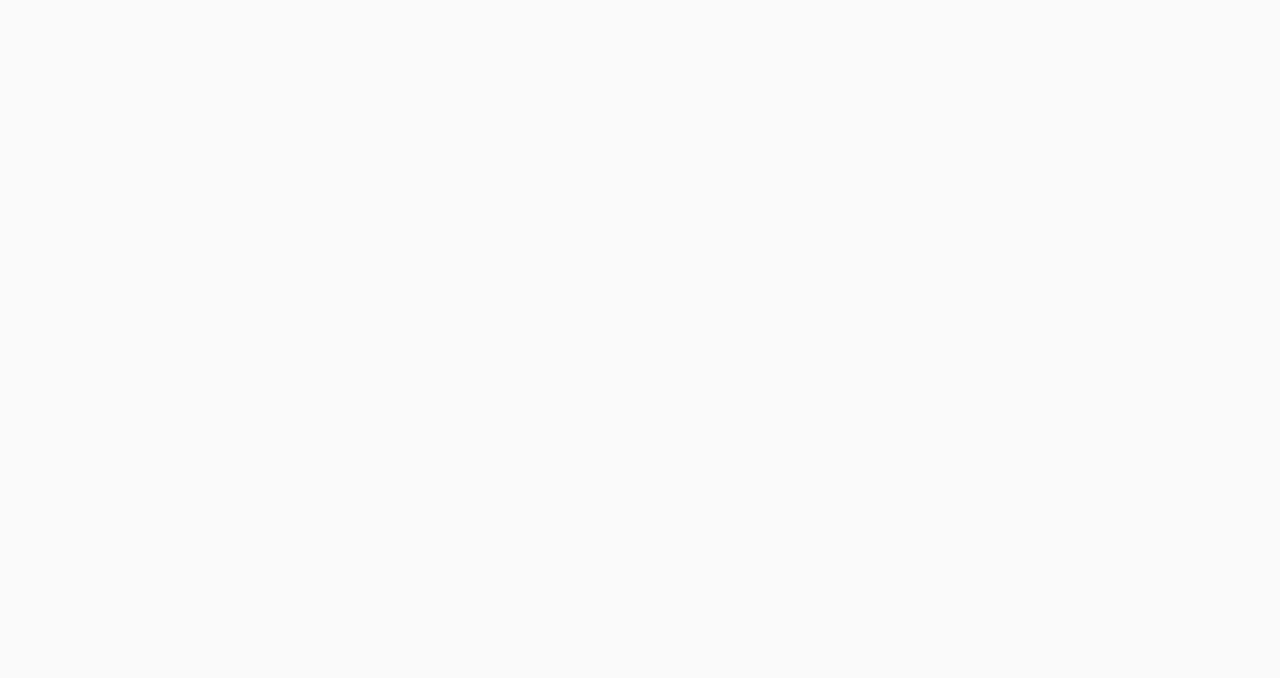
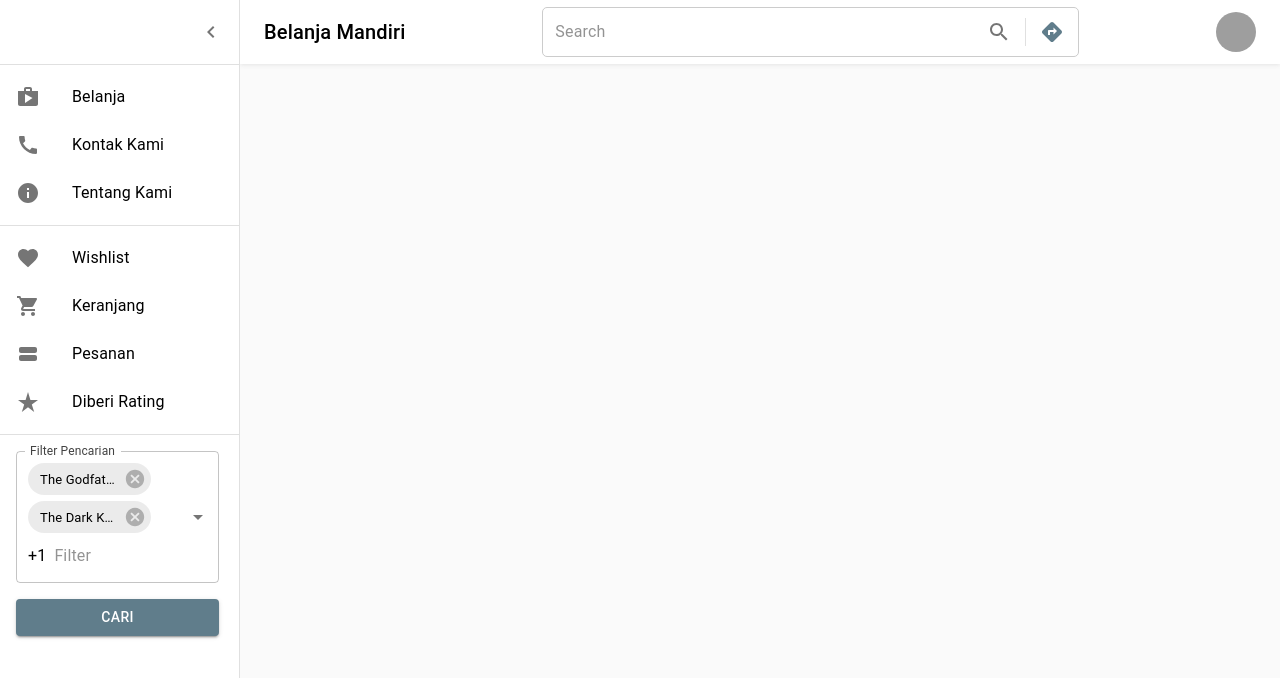
Before and after one commit to luthfibg/belanjamandiri, a React (Create React App) app: page /wishlist/1 in a window 1280 px wide. Before the commit this address had no page. Shown: the top 678 px of the page. Built offline with nearby package versions, Linux system fonts and the light colour scheme; grey boxes are pictures that could not be loaded.

Commit message:
#14 create new route for wishlist page

```diff
--- a/src/App.jsx
+++ b/src/App.jsx
@@ -6,6 +6,7 @@ import Shop from './pages/shop';
 import CustomerReg from './pages/CustomerReg';
 import OpenPage from './pages/OpenUser';
 import CustomerLogin from './pages/CustomerLogin';
+import Wishlist from './pages/Wishlist';
 import './styles/scroll_custom.css';
 
 function App() {
@@ -19,6 +20,7 @@ function App() {
           <Route path="/register-customer" element={<CustomerReg/>}/>
           <Route path="/login-customer" element={<CustomerLogin/>}/>
           <Route path="/shop/:customer_id" element={<Shop/>}/>
+          <Route path="/wishlist/:customer_id" element={<Wishlist/>}/>
         </Routes>
       </BrowserRouter>
     </ThemeProvider>
--- a/src/components/CustomDrawer.jsx
+++ b/src/components/CustomDrawer.jsx
@@ -39,9 +39,10 @@ const filterOptions = [
 ];
 
 function CustomDrawer(props) {
-    const { open, handleDrawerClose, isDesktop } = props;
+    const { open, handleDrawerClose, isdesktop, navigateToShop, navigateToWishlist } = props;
     const theme = useTheme();
 
+    // Menu drawer
     const drawer = (
         <div>
             <DrawerHeader>
@@ -53,7 +54,7 @@ function CustomDrawer(props) {
             <List>
                 {['Belanja', 'Kontak Kami', 'Tentang Kami'].map((text, index) => (
                     <ListItem key={text} disablePadding>
-                        <ListItemButton>
+                        <ListItemButton onClick={index === 0 ? navigateToShop : null}>
                             <ListItemIcon>
                                 {index === 0 ? <ShopIcon /> : index === 1 ? <CallIcon /> : <InfoIcon />}
                             </ListItemIcon>
@@ -66,12 +67,12 @@ function CustomDrawer(props) {
             <List>
                 {['Wishlist', 'Keranjang', 'Pesanan', 'Diberi Rating'].map((text, index) => (
                     <ListItem key={text} disablePadding>
-                        <ListItemButton>
-                            <ListItemIcon>
-                                {index === 0 ? <FavoriteIcon /> : index === 1 ? <ShoppingCartIcon /> : index === 2 ? <ViewStreamIcon /> : <StarRateIcon />}
-                            </ListItemIcon>
-                            <ListItemText primary={text} />
-                        </ListItemButton>
+                    <ListItemButton onClick={index === 0 ? navigateToWishlist : null}>
+                        <ListItemIcon>
+                        {index === 0 ? <FavoriteIcon /> : index === 1 ? <ShoppingCartIcon /> : index === 2 ? <ViewStreamIcon /> : <StarRateIcon />}
+                        </ListItemIcon>
+                        <ListItemText primary={text} />
+                    </ListItemButton>
                     </ListItem>
                 ))}
             </List>
@@ -94,7 +95,7 @@ function CustomDrawer(props) {
 
     return (
         <Drawer
-            variant={isDesktop ? "persistent" : "temporary"}
+            variant={isdesktop ? "persistent" : "temporary"}
             open={open}
             onClose={handleDrawerClose}
             sx={{
--- a/src/pages/Wishlist.jsx
+++ b/src/pages/Wishlist.jsx
@@ -1,5 +1,95 @@
-import React from "react";
+// Shop.js
+import * as React from 'react';
+import { styled, useTheme } from '@mui/material/styles';
+import { useParams, useNavigate } from 'react-router-dom';
+import {
+  Box, CssBaseline, useMediaQuery
+} from '@mui/material';
+import CustomDrawer, { DrawerHeader } from '../components/CustomDrawer';
+import CustomAppBar from '../components/CustomAppBar';  // import the CustomAppBar component
+
+const drawerWidth = 240;
+
+const Main = styled('main', { shouldForwardProp: (prop) => prop !== 'open' })(
+  ({ theme, open, isdesktop }) => ({
+    flexGrow: 1,
+    padding: theme.spacing(3),
+    transition: theme.transitions.create('margin', {
+      easing: theme.transitions.easing.sharp,
+      duration: theme.transitions.duration.leavingScreen,
+    }),
+    marginLeft: isdesktop ? (open ? `${drawerWidth}px` : 0) : 0,
+    width: isdesktop ? (open ? `calc(100% - ${drawerWidth}px)` : '100%') : '100%',
+  }),
+);
 
 export default function Wishlist() {
-    return <div>Wishlist</div>;
+  const theme = useTheme();
+  const isdesktop = useMediaQuery(theme.breakpoints.up('sm'));
+  const navigate = useNavigate();
+  const { customer_id } = useParams();
+
+  const [open, setOpen] = React.useState(isdesktop);
+  const [anchorElUser, setAnchorElUser] = React.useState(null);
+
+  const settings = ['Account', 'Logout'];
+
+  React.useEffect(() => {
+    setOpen(isdesktop);
+  }, [isdesktop]);
+
+  const navigateToShop = () => {
+    navigate(`/shop/${customer_id}`);
+    console.log('Navigate to shop with customer_id:', customer_id);
+  };
+
+  // open-closed drawer
+  const handleDrawerOpen = () => {
+    setOpen(true);
+  };
+  const handleDrawerClose = () => {
+    setOpen(false);
+  };
+
+
+  /**
+   * Sets the anchor element for the user menu to the current target of the event.
+   *
+   * @param {Event} event - The event that triggered the function.
+   * @return {void} This function does not return anything.
+   */
+  const handleOpenUserMenu = (event) => {
+    setAnchorElUser(event.currentTarget);
+  };
+
+  const handleCloseUserMenu = () => {
+    setAnchorElUser(null);
+  };
+
+  const logout = () => {
+    // Remove the JWT token from localStorage
+    localStorage.removeItem('token');
+    localStorage.removeItem('username');
+    // Redirect the user to the login page
+    window.location.href = '/login-customer';
+  }
+
+  return (
+    <Box sx={{ display: 'flex' }}>
+      <CssBaseline />
+      <CustomAppBar
+        open={open}
+        handleDrawerOpen={handleDrawerOpen}
+        handleOpenUserMenu={handleOpenUserMenu}
+        anchorElUser={anchorElUser}
+        handleCloseUserMenu={handleCloseUserMenu}
+        settings={settings}
+        logout={logout}
+      />
+      <CustomDrawer open={open} handleDrawerClose={handleDrawerClose} isdesktop={isdesktop} navigateToShop={navigateToShop} />
+      <Main open={open} isdesktop={isdesktop}>
+        <DrawerHeader />
+      </Main>
+    </Box>
+  );
 }
--- a/src/pages/shop.jsx
+++ b/src/pages/shop.jsx
@@ -2,6 +2,7 @@
 import * as React from 'react';
 import PropTypes from 'prop-types';
 import { styled, useTheme } from '@mui/material/styles';
+import { useParams, useNavigate } from 'react-router-dom';
 import {
   Box, CssBaseline, useMediaQuery
 } from '@mui/material';
@@ -13,39 +14,45 @@ import CustomAppBar from '../components/CustomAppBar';  // import the CustomAppB
 const drawerWidth = 240;
 
 const Main = styled('main', { shouldForwardProp: (prop) => prop !== 'open' })(
-  ({ theme, open, isDesktop }) => ({
+  ({ theme, open, isdesktop }) => ({
     flexGrow: 1,
     padding: theme.spacing(3),
     transition: theme.transitions.create('margin', {
       easing: theme.transitions.easing.sharp,
       duration: theme.transitions.duration.leavingScreen,
     }),
-    marginLeft: isDesktop ? (open ? `${drawerWidth}px` : 0) : 0,
-    width: isDesktop ? (open ? `calc(100% - ${drawerWidth}px)` : '100%') : '100%',
+    marginLeft: isdesktop ? (open ? `${drawerWidth}px` : 0) : 0,
+    width: isdesktop ? (open ? `calc(100% - ${drawerWidth}px)` : '100%') : '100%',
   }),
 );
 
 export default function Shop() {
   const theme = useTheme();
-  const isDesktop = useMediaQuery(theme.breakpoints.up('sm'));
+  const isdesktop = useMediaQuery(theme.breakpoints.up('sm'));
+  const navigate = useNavigate();
 
-  const [open, setOpen] = React.useState(isDesktop);
+  const [open, setOpen] = React.useState(isdesktop);
   const [anchorElUser, setAnchorElUser] = React.useState(null);
+  const { customer_id } = useParams(); // Mengambil customer_id dari URL
 
   const settings = ['Account', 'Logout'];
 
   React.useEffect(() => {
-    setOpen(isDesktop);
-  }, [isDesktop]);
+    setOpen(isdesktop);
+  }, [isdesktop]);
 
-  // open-closed drawer
+  // Navigate to wishlist page
+  const navigateToWishlist = () => {
+    navigate(`/wishlist/${customer_id}`);
+  };
+
+  // Open-closed drawer
   const handleDrawerOpen = () => {
     setOpen(true);
   };
   const handleDrawerClose = () => {
     setOpen(false);
   };
-
 
   /**
    * Sets the anchor element for the user menu to the current target of the event.
@@ -81,8 +88,8 @@ export default function Shop() {
         settings={settings}
         logout={logout}
       />
-      <CustomDrawer open={open} handleDrawerClose={handleDrawerClose} isDesktop={isDesktop} />
-      <Main open={open} isDesktop={isDesktop}>
+      <CustomDrawer open={open} handleDrawerClose={handleDrawerClose} isdesktop={isdesktop} navigateToWishlist={navigateToWishlist} />
+      <Main open={open} isdesktop={isdesktop}>
         <DrawerHeader />
         <MainHeader />
         <ProductsList />
```
